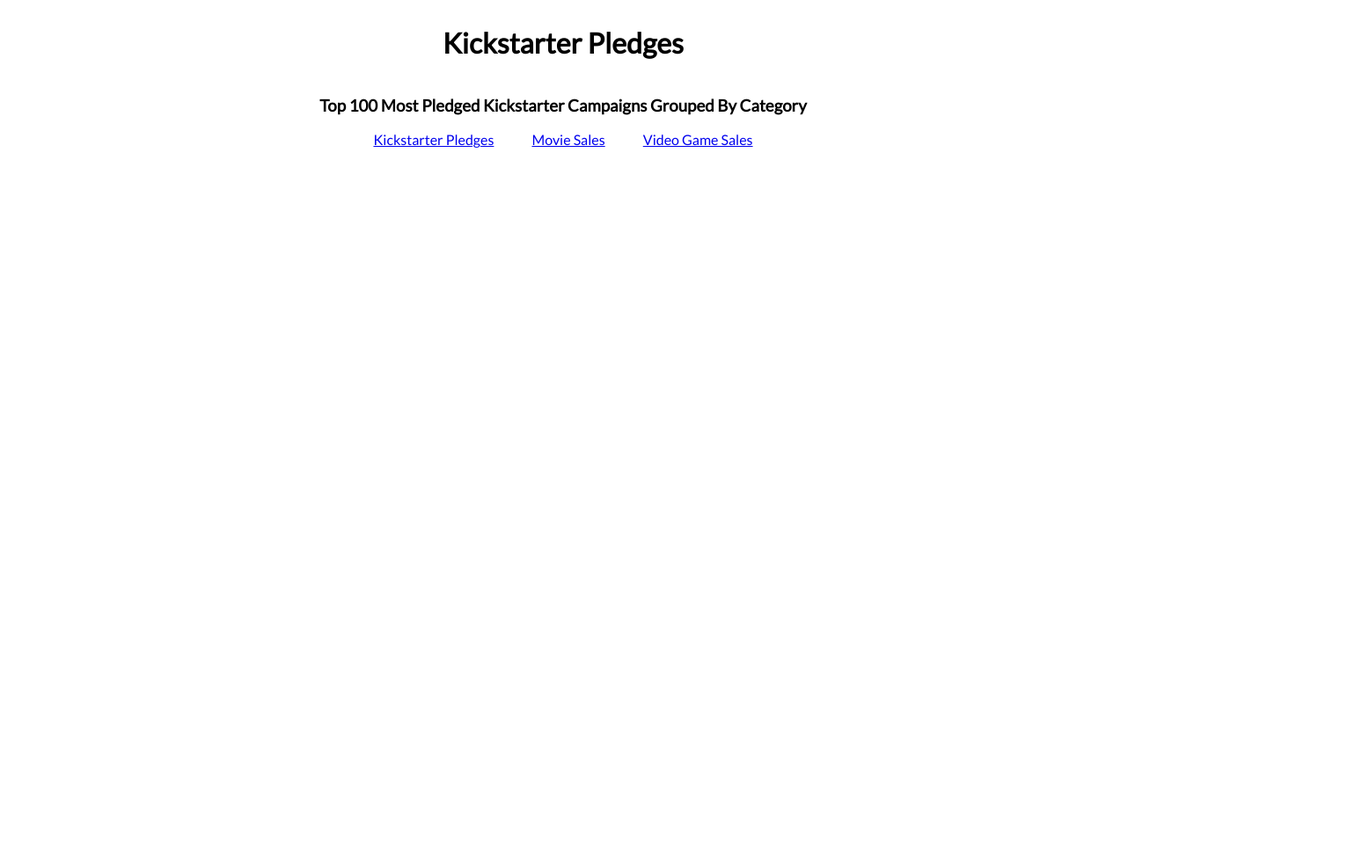
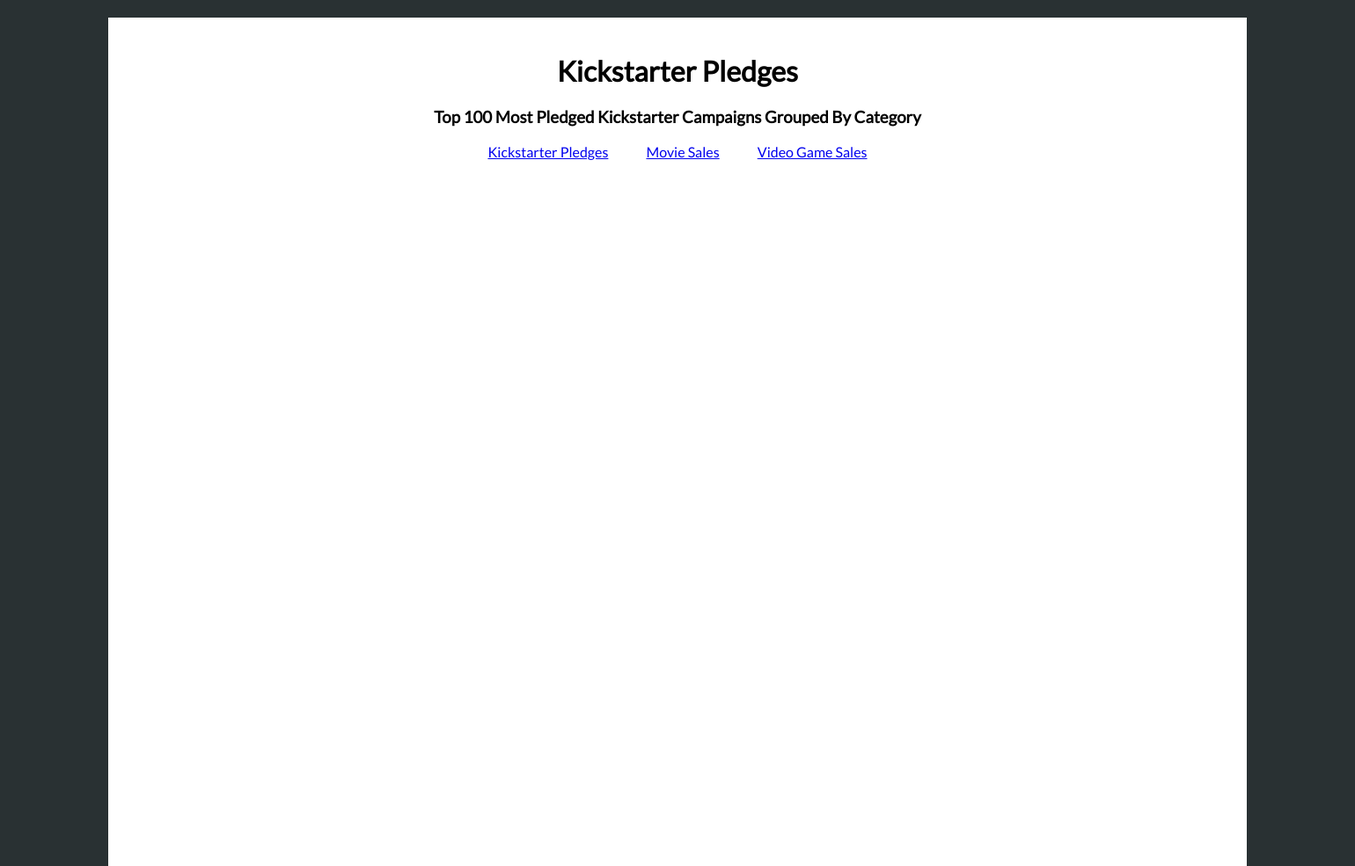
Before and after one commit to Myrmidonut/fcc_dataviz_treemap_diagram, a plain HTML site: page index.html in a window 1280 px wide. Shown: the whole page at 88% size, 1540 px wide, since content can reach past the window. Before the commit the page ends 951 px from the top, so only its background shows below. Drawn offline with nearby package versions, Linux system fonts and the light colour scheme; no server answers.

Commit message:
centering content

```diff
--- a/css/style.css
+++ b/css/style.css
@@ -1,6 +1,9 @@
 html, body {
+  margin: 0;
+  padding: 0;
   height: 100%;
   font-family: "Lato", sans-serif;
+  background-color: #293133;
 }
 
 svg {
@@ -9,10 +12,19 @@ svg {
 }
 
 main {
+  min-height: 100%;
+  min-width: 1540px;
   display: flex;
   justify-content: center;
   align-items: center;
   flex-direction: column;
+}
+
+#content {
+  text-align: center;
+  padding: 20px;
+  margin: 20px;
+  background: white;
 }
 
 a {
--- a/index.html
+++ b/index.html
@@ -18,7 +18,9 @@
   </head>
 
   <body>
+
     <main>
+      <div id="content">
         <h1 id="title">Kickstarter Pledges</h1>
 
         <h3 id="description">Top 100 Most Pledged Kickstarter Campaigns Grouped By Category</h3>
@@ -33,7 +35,7 @@
           <div id="graph"></div>
           <div id="graph2"></div>
         </div>
-
+      </div>
     </main>
 
     <script src='https://d3js.org/d3.v4.min.js'></script>
```
Lines whose indentation alone changed are shown as unchanged.
